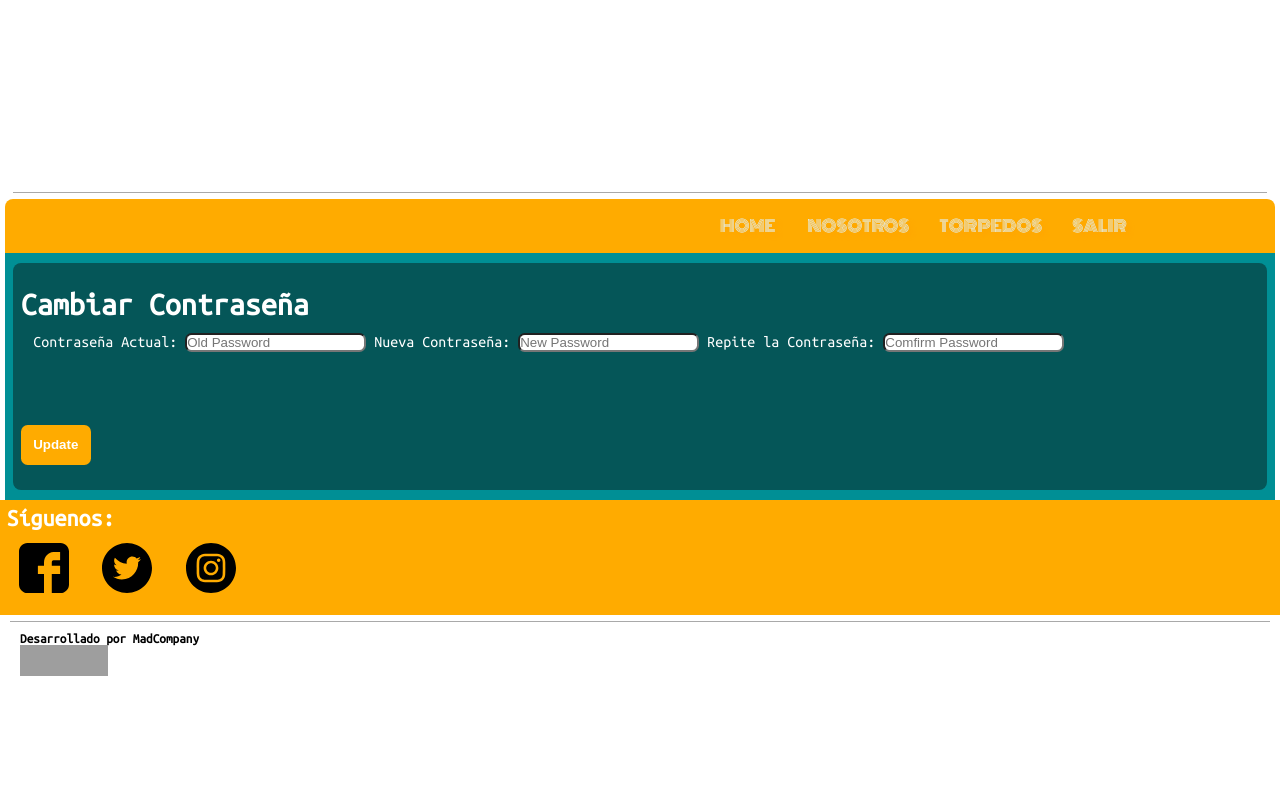
After one commit to kcxthns/proyecto_desarrollo_web, a Django app: page /password_change/ in a window 1280 px wide. The commit adds this page. Run offline with Django 3.2, Linux system fonts and the light colour scheme; a user stored in the database is signed in; some libraries are stand-ins or nearby versions; grey boxes are pictures that could not be loaded.

Commit message:
incluido sistema para cambiar la contraseña y resetearla (se cae al completar

```diff
--- a/torpedo/urls.py
+++ b/torpedo/urls.py
@@ -18,10 +18,12 @@ from django.urls import path, include
 #import para desplegar las imagenes guardadas
 from django.conf import settings
 from django.conf.urls.static import static
+from django.contrib.auth import views as auth_views
 
 
 urlpatterns = [
     path('admin/', admin.site.urls),
+    #path('accounts/', include('django.contrib.auth.urls')),
     path('', include('torpedopage.urls')),
 ]
 
--- a/torpedopage/static/css/estiloinicio.css
+++ b/torpedopage/static/css/estiloinicio.css
@@ -65,11 +65,18 @@
     display: table-cell;
 }*/
 
-/*.logueo label{
-    display: inline-block;
-    text-align: center;
-    vertical-align: middle;
-}*/
+.form_cambiar_contrasenna{
+    text-align: left;
+    padding: 1%;
+}
+.form_cambiar_contrasenna input{
+    margin-bottom: 5%;
+}
+
+.form_cambiar_contrasenna label{
+    margin-top: 5%;
+
+}
 
 .logueo input {
     /*display: inline-block;
--- /dev/null
+++ b/torpedopage/templates/registration/password_change.html
@@ -0,0 +1,22 @@
+{% extends 'torpedopage/base_pass_reset.html' %}
+
+{% block content %}
+
+<div class=" logueo col-xs-5 col-md-12">
+    <h1>Cambiar Contraseña</h1>
+    <form  method="POST">{% csrf_token %}
+        <div class="form_cambiar_contrasenna">
+            <label>Contraseña Actual:</label>
+            <input name="old_password" class="label_cambiar_contrasenna" placeholder="Old Password" type="password"
+                id="id_old_password" required='true'>
+            <label>Nueva Contraseña: </label>
+            <input name="new_password1" placeholder="New Password" type="password" id="id_new_password1"
+                required='true'>
+            <label>Repite la Contraseña:</label>
+            <input name="new_password2" placeholder="Comfirm Password" type="password" id="in_new_password2"
+                required='true'>
+        </div>
+        <button type="submit">Update</button>
+    </form>
+</div>
+{% endblock %}
--- /dev/null
+++ b/torpedopage/templates/registration/password_reset_email.html
@@ -0,0 +1,6 @@
+{% autoescape off %}
+Para iniciar el proceso de reset de tu contraseña haz click en el siguiente link:
+
+{{ protocol }}://{{ domain }}{% url 'password_reset_confirm' uidb64=uid token=token %}
+
+{% endautoescape %}
--- /dev/null
+++ b/torpedopage/templates/registration/password_reset_subject.txt
@@ -0,0 +1 @@
+Torpedo password reset
--- /dev/null
+++ b/torpedopage/templates/torpedopage/base_pass_reset.html
@@ -0,0 +1,52 @@
+{% load static %}
+<head>
+    <link href="https://fonts.googleapis.com/css?family=Monoton&display=swap" rel="stylesheet">
+    <link href="https://fonts.googleapis.com/css?family=Ubuntu+Mono&display=swap" rel="stylesheet">
+
+    <script src="https://ajax.googleapis.com/ajax/libs/jquery/1.6.2/jquery.min.js"></script>
+
+    <link rel="stylesheet" href="{% static 'css/estilonav_pie.css' %}">
+    <link rel="stylesheet" href="{% static 'css/estiloinicio.css' %}">
+    <link rel="stylesheet" href="{% static 'css/flexboxgrid.css' %}">
+
+    <title>Torpedo {% block title %}{% endblock %}</title>
+</head>
+
+<body>
+    <div class="container">
+        <header class="row">
+            <div class="col-xs-12 col-lg-12 center-xs">
+                <div class="header">
+                    <div>
+                        {% for logo in logo %}
+                        <img src="{{ logo.imagen.url }}" alt="{{ logo.descripcion }}">
+                        {% endfor %}
+                    </div>
+                </div>
+            </div>
+        </header>
+
+        <nav class="row">
+            <div class="backgroundnav col-xs-12">
+                {% include "torpedopage/menubar.html" %}
+            </div>
+        </nav>
+
+        <div class="row sidebarizquierdabackground">
+            <div class="col-xs-12 sidebarizquierda">
+                {% block content %}
+                {% endblock %}
+            </div>
+        </div>
+    </div>
+
+    <div class="row">
+            {% include "torpedopage/redes_sociales.html" %}
+        </div>
+
+        <!--Footer pie de pagina-->
+        <footer class="row">
+            {% include "torpedopage/footer.html" %}
+        </footer>
+    </div>
+</body>
--- a/torpedopage/templates/torpedopage/base_user.html
+++ b/torpedopage/templates/torpedopage/base_user.html
@@ -69,6 +69,9 @@
                         <li>
                             <a href="{% url 'mis_aportes' %}">Mis aportes</a>
                         </li>
+                        <li>
+                            <a href="{% url 'password_change' %}">Cambiar Contraseña</a>
+                        </li>
                     </ul>
                 </nav>
             </div>
--- a/torpedopage/templates/torpedopage/torpedo_index.html
+++ b/torpedopage/templates/torpedopage/torpedo_index.html
@@ -116,12 +116,11 @@
                                         </div>
                                     </div>
                                 </form>
-
                             </div>
                         </div>
                         <br>
                         <p>
-                            <a href="https://www.google.cl/search?source=hp&ei=-rKLXa3_FL3X5OUP1c2fiAo&q=mejorar+memoria&oq=mejorar+mem&gs_l=psy-ab.3.0.0l10.2226.4764..5990...0.0..0.137.731.9j2......0....1..gws-wiz.......0i131.Zwz-S-6WNx4"
+                            <a href="{% url 'password_reset' %}"
                                 target="_blank">Olvidaste
                                 la contraseña??</a>
                         </p>
--- a/torpedopage/urls.py
+++ b/torpedopage/urls.py
@@ -1,7 +1,10 @@
-from django.urls import path
+from django.urls import include, path, reverse_lazy
 from . import views
 from django.conf.urls import url
 from django.contrib.auth.views import LoginView
+from django.contrib.auth import views as auth_views
+
+
 
 
 
@@ -16,7 +19,21 @@ urlpatterns = [
     path('mis_aportes', views.archivoTorpedo, name='mis_aportes'),
     path('buscar_torpedo', views.buscarTorpedo, name='buscar_torpedo'),
 
+    #Cambiar Contraseña
+    path('password_change/done/', auth_views.PasswordChangeDoneView.as_view(template_name='registration/password_change_d.html'),
+    name='password_change_done'),
 
+    path('password_change/', auth_views.PasswordChangeView.as_view(template_name='registration/password_change.html'), name='password_change'),
 
+    #Reset Contraseña
+    path('password_reset/done/', auth_views.PasswordResetDoneView.as_view(template_name='registration/password_reset_done_custom.html'),
+    name='password_reset_done'),
+
+    path('reset/<uidb64>/<token>/', auth_views.PasswordResetConfirmView.as_view(template_name='registration/password_reset_confirm_custom.html'),
+    name='password_reset_confirm'),
+
+    path('password_reset/', auth_views.PasswordResetView.as_view(template_name='registration/password_reset_formu.html'), name='password_reset'),
+
+    path('reset/done/', auth_views.PasswordResetCompleteView.as_view(template_name='registration/password_reset_complete_custom.html'), name='password_reset_complete'),
 
 ]
--- a/torpedopage/views.py
+++ b/torpedopage/views.py
@@ -67,7 +67,7 @@ def login(request):
                 do_login(request, user)
 
                 return redirect('user_page')
-    return render(request, "torpedopage/torpedo_index.html", {'form': form, 'logo': logo, 'imagenSlider': imagenSlider, 'textoLogueado': textoLogueado})
+    return render(request, "torpedopage/torpedo_index.html", {'logo': logo, 'imagenSlider': imagenSlider, 'textoLogueado': textoLogueado})
 
 def logout(request):
     do_logout(request)
```
Also changed, not shown: torpedo/settings.py (+11 -0 lines), torpedopage/templates/registration/password_change_d.html (added, +9 -0 lines), torpedopage/templates/registration/password_reset_complete_custom.html (added, +7 -0 lines), torpedopage/templates/registration/password_reset_confirm_custom.html (added, +16 -0 lines), torpedopage/templates/registration/password_reset_done_custom.html (added, +11 -0 lines), torpedopage/templates/registration/password_reset_formu.html (added, +17 -0 lines), torpedopage/templates/torpedopage/password_reset_form.html (added, +17 -0 lines), db.sqlite3.
